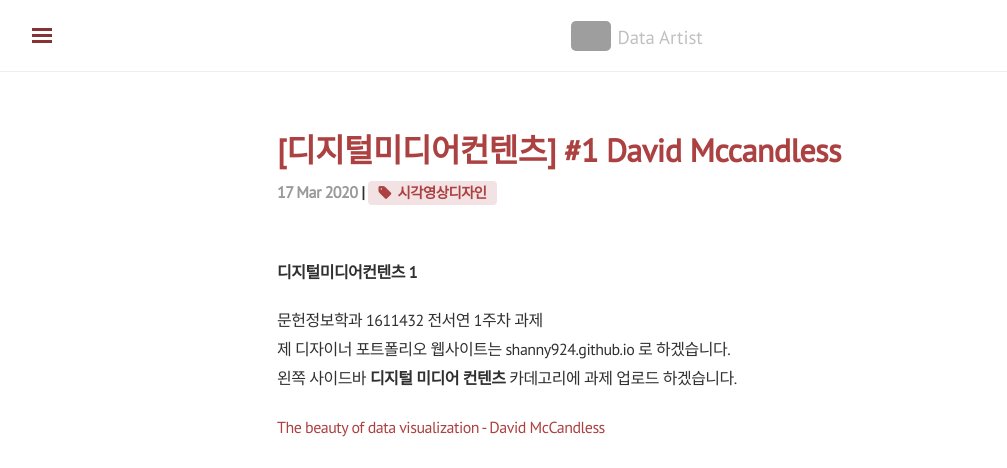
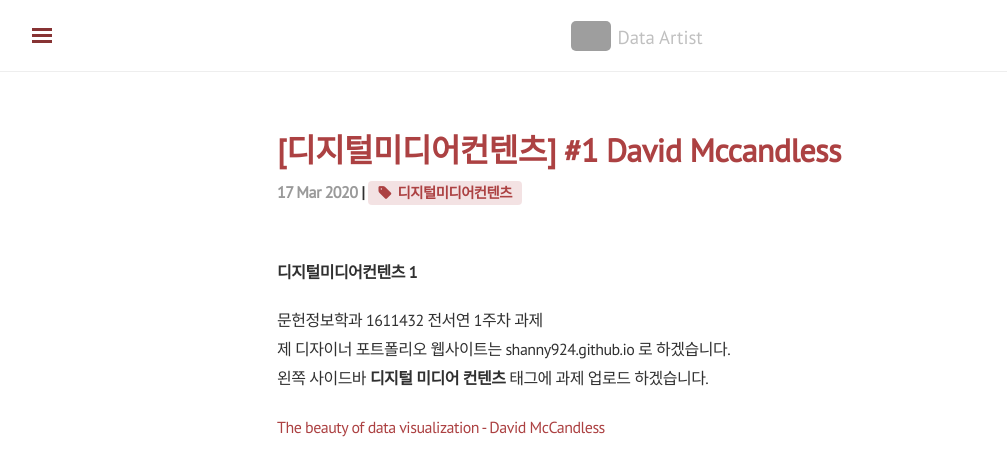
Before and after one commit to shanny924/shanny924.github.io, a Jekyll site: the page built from _posts/2020-03-17-dmc#1.md, in a window 1280 px wide and 900 px high. Shown: the top 468 px of the window, without its empty margins (3-1010 px from the left). Built offline with Jekyll 4.4.1, drawn with Linux system fonts in a browser that asks for light colours; nearby versions of some CDN libraries; formulas are drawn with MathJax 3; comment, search, counter and statistics services are not loaded; grey boxes are pictures that could not be loaded.

Commit message:
Update 2020-03-17-dmc#1.md

```diff
--- a/_posts/2020-03-17-dmc#1.md
+++ b/_posts/2020-03-17-dmc#1.md
@@ -1,8 +1,8 @@
 ---
 layout: post
 title: ' [디지털미디어컨텐츠] #1 David Mccandless '
-category : [디지털미디어컨텐츠]
-tag: [시각영상디자인]
+category : [데이터시각화]
+tag: [디지털미디어컨텐츠]
 ---
 
 **디지털미디어컨텐츠 1**
@@ -10,7 +10,7 @@
 
 문헌정보학과 1611432 전서연 1주차 과제
 제 디자이너 포트폴리오 웹사이트는 shanny924.github.io 로 하겠습니다.
-왼쪽 사이드바 **디지털 미디어 컨텐츠** 카데고리에 과제 업로드 하겠습니다.
+왼쪽 사이드바 **디지털 미디어 컨텐츠** 태그에 과제 업로드 하겠습니다.
 
 [The beauty of data visualization - David McCandless](https://www.ted.com/talks/david_mccandless_the_beauty_of_data_visualization?utm_campaign=tedspread&utm_medium=referral&utm_source=tedcomshare)
 
```
